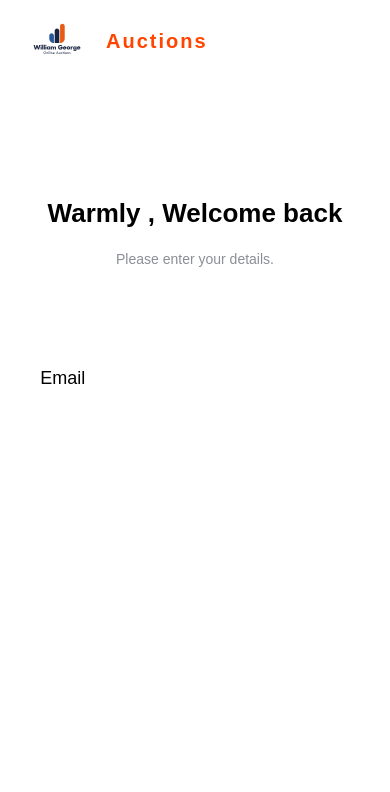
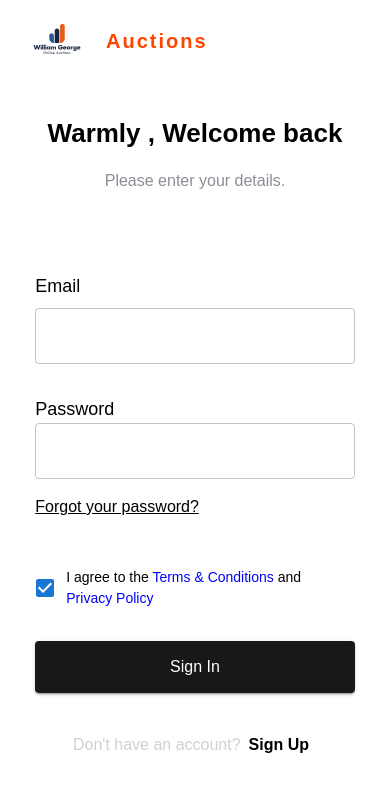
Before and after one commit to ThantZinWinnnnn/Auction, a React (Vite) app in the folder frontend/: page /login in a window 390 px wide. Shown: the top 792 px of the page. Built offline with nearby package versions, Linux system fonts and the light colour scheme.

Commit message:
feature : login form mobile breakpoints

```diff
--- a/frontend/package.json
+++ b/frontend/package.json
@@ -11,13 +11,15 @@
   "dependencies": {
     "@emotion/react": "^11.10.5",
     "@emotion/styled": "^11.10.5",
+    "@hookform/resolvers": "^2.9.11",
     "@mui/icons-material": "^5.11.9",
     "@mui/material": "^5.11.9",
     "react": "^18.2.0",
     "react-dom": "^18.2.0",
     "react-hook-form": "^7.43.3",
     "react-material-ui-carousel": "^3.4.2",
-    "react-router-dom": "^6.8.1"
+    "react-router-dom": "^6.8.1",
+    "yup": "^1.0.2"
   },
   "devDependencies": {
     "@types/react": "^18.0.27",
--- a/frontend/src/components/AuthenticatPage/LoginSignUp.tsx
+++ b/frontend/src/components/AuthenticatPage/LoginSignUp.tsx
@@ -7,29 +7,47 @@ import {
   useTheme,
   useMediaQuery,
   Paper,
+  TextField,
+  FormGroup,
+  FormControlLabel,
+  Checkbox,
 } from "@mui/material";
 import { useState } from "react";
-import { useForm } from "react-hook-form";
+import { useForm, SubmitHandler, Controller } from "react-hook-form";
+import { yupResolver } from "@hookform/resolvers/yup";
 import logo from "../../assets/images/logo.svg";
+import * as yup from "yup";
+import { CheckBox } from "@mui/icons-material";
+import { Link } from "react-router-dom";
 
-
-interface FormValues{
-  username?:string,
-  email:string,
-  password:string
+interface FormValues {
+  username?: string;
+  email: string;
+  password: string;
 }
 
+const schema = yup.object().shape({
+  email: yup.string().email().required(),
+  password: yup.string().min(8).required(),
+});
+
 const LoginSignUp = () => {
+  const {
+    register,
+    control,
+    handleSubmit,
+    watch,
+    formState: { errors },
+  } = useForm<FormValues>({
+    resolver: yupResolver(schema),
+  });
+
   const theme = useTheme();
   const desktop = useMediaQuery(theme.breakpoints.up("md"));
 
   return (
-    <Box
-      width={desktop ? "50%" : "100%"}
-      height="100vh"
-      sx={{ p: 2 }}
-    >
-      <Box display={"flex"} alignItems="center" gap={3} mb={12}>
+    <Box width={desktop ? "50%" : "100%"} height="100vh" sx={{ p: 2 }}>
+      <Box display={"flex"} alignItems="center" gap={3} mb={2}>
         <Box sx={{ width: "50px", height: "50px" }} overflow="hidden">
           <img width={"100%"} src={`${logo}`} alt="logo" />
         </Box>
@@ -42,35 +60,130 @@ const LoginSignUp = () => {
           Auctions
         </Typography>
       </Box>
-      <Box sx={{pt:4}}>
-        <Typography textAlign={"center"} fontWeight="bold" sx={{
-          fontSize:{
-            xs:26
-          },
-          mb:{
-            xs:2
-          }
-        }}>
+      <Box sx={{ pt: 4 }}>
+        <Typography
+          textAlign={"center"}
+          fontWeight="bold"
+          sx={{
+            fontSize: {
+              xs: 26,
+            },
+            mb: {
+              xs: 2,
+            },
+          }}
+        >
           Warmly , Welcome back
         </Typography>
         <Typography
           textAlign={"center"}
-          variant="body2"
+          variant="body1"
           fontWeight={"light"}
-          color='#8C8E95'
+          color="#8C8E95"
         >
           Please enter your details.
         </Typography>
-        <Box width={'95%'} mx={'auto'} sx={{
-          mt:12
-        }}>
-          <Box>
-            <Typography sx={{
+        <Box
+          width={"98%"}
+          mx={"auto"}
+          sx={{
+            mt: 10,
+            width:{
+              xs:"98%",
+              sm:"80%"
+            }
+          }}
+        >
+          <form>
+            <Box
+              display={"flex"}
+              flexDirection="column"
+              sx={{
+                gap: 4,
+              }}
+            >
+              <Box>
+                <Typography id="email" sx={{
+                  mb:1,
+                  fontSize:{
+                    xs:18,
+                    sm:20
+                  }
+                }}>Email</Typography>
+                <TextField
+                aria-labelledby="email"
+                type="email"
+                variant="outlined"
+                error={!!errors.email}
+                helperText={errors.email ? errors?.email.message : ""}
+                fullWidth
+              />
+              </Box>
+
+              <Box>
+                <Typography id="password" fontWeight={'medium'} sx={{
+                  fontSize:{
+                    xs:18,
+                    sm:20
+                  }
+                }}>Password</Typography>
+                <TextField
+                aria-labelledby="password"
+                type="password"
+                variant="outlined"
+                error={!!errors.password}
+                helperText={errors.password ? errors?.password.message : ""}
+                fullWidth
+              />
+              </Box>
+            </Box>
+            <Link to={"/forgotpassword"}>
+              <Typography sx={{ color: "black", textDecoration: "underline",mb:6,mt:2,"&:hover":{
+                color:"blue"
+              } }}>
+                Forgot your password?
+              </Typography>
+            </Link>
+            <FormGroup>
+              <FormControlLabel
+                control={<Checkbox defaultChecked disableRipple disableTouchRipple/>}
+                label={
+                  <Typography textAlign={'left'} sx={{
+                    fontSize:{
+                      xs:14,
+                      sm:16
+                    },
+
+                  }}>
+                    I agree to the{" "}
+                    <span style={{ color: "blue" }}>Terms & Conditions</span>{" "}
+                    and <span style={{ color: "blue" }}>Privacy Policy</span>
+                  </Typography>
+                }
+              />
+            </FormGroup>
+            <Button fullWidth variant="contained" sx={{
+              textTransform:"none",
+              bgcolor:"#181818",
+              mt:4,
+              py:1.5,
               fontSize:{
-                xs:18
+                xs:16,
+                sm:18
               }
-            }} component={'div'}>Email</Typography>
+            }}>Sign In</Button>
+          </form>
 
+          <Box display={'flex'} justifyContent='center' alignItems='center' sx={{
+            mt:4
+          }}>
+            <Typography color={'#D1D0CC'}>Don't have an account?</Typography>
+            <Button sx={{
+              textTransform:"none",
+              color:"black",
+              fontSize:16,
+              fontWeight:"bold"
+            }}>Sign Up</Button>
           </Box>
         </Box>
       </Box>
```
Also changed, not shown: 1 other file (tests, documents, lock files or other folders).
